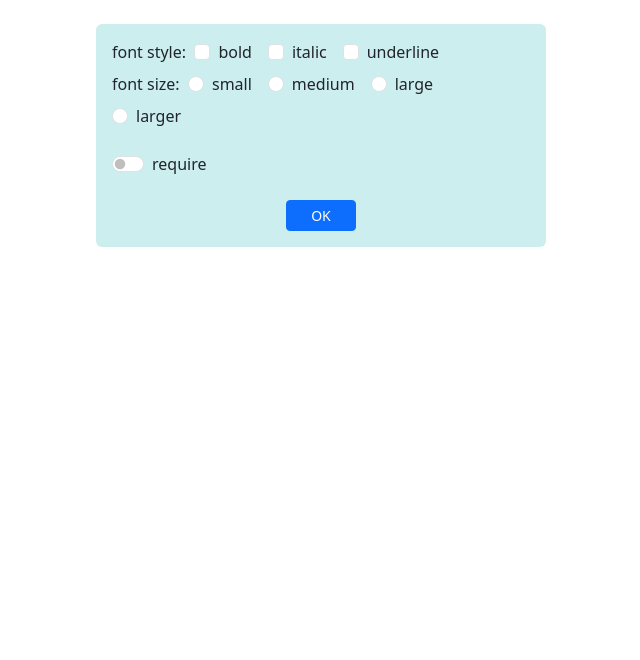
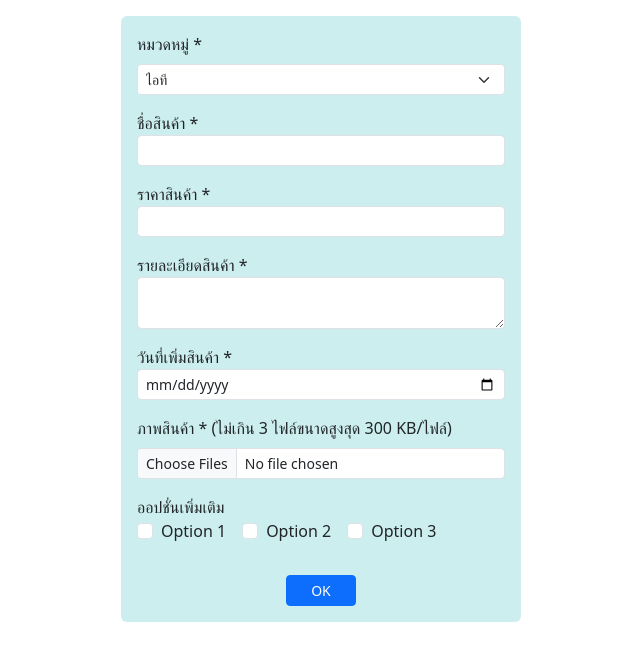
Before and after one commit to Passakorn11/app1, a React (Create React App) app: page / in a window 1280 px wide. Shown: the top 660 px of the page, without its empty margins (319-959 px from the left). Built offline with nearby package versions, Linux system fonts and the light colour scheme.

Commit message:
FormValidation.js
FormValidation.js

```diff
--- a/package.json
+++ b/package.json
@@ -9,6 +9,7 @@
     "bootstrap": "^5.3.2",
     "react": "^18.2.0",
     "react-dom": "^18.2.0",
+    "react-hook-form": "^7.47.0",
     "react-router-dom": "^6.16.0",
     "react-scripts": "5.0.1",
     "tar": "^6.2.0",
--- a/src/App.js
+++ b/src/App.js
@@ -1,7 +1,8 @@
 import React from 'react'
 import FormCheck from './form-check'
+import FormValidation from './form-validation'
 export default function App() {
-  return <FormCheck/>
+  return <FormValidation/>
 
 }
 /*import MessageBox from './state-func'
--- /dev/null
+++ b/src/form-validation.js
@@ -0,0 +1,91 @@
+import React from 'react'
+import { useForm } from 'react-hook-form'
+export default function FormValidation() {
+const cats = [['100', 'ไอที'], ['200', 'เครื่องจักรกล'], ['300', 'เคมีภัณฑ์']]
+const opts = ['Option 1', 'Option 2', 'Option 3']
+const inputFile = React.createRef()
+const {register, handleSubmit, formState: {errors}} = useForm()
+const onSubmitForm = (event) => {
+let maxNumFiles = 3
+let maxSize = 300
+if (inputFile.current.files.length > maxNumFiles) {
+    alert(`เลือกได้ไม่เกิน ${maxNumFiles} ไฟล์`)
+    //event.preventDefault()
+    return
+    }
+    for (let f of inputFile.current.files) {
+    if (f.size > maxSize * 1000) {
+    alert(`ขนาดของแต่ละไฟล์ต้องไม่เกิน ${maxSize} KB`)
+    //event.preventDefault()
+    return
+    }
+    }
+    }
+    const err = {
+        fontSize: 'smaller',
+        color: 'red'
+        }
+        return (
+        <div className="mt-3 mb-5 mx-auto p-3 rounded"
+        style={{ width:'400px', background:'#cee'}}>
+        <form onSubmit={handleSubmit(onSubmitForm)}>
+        <div className="form-group mb-3">
+        <label htmlFor="cats" className="form-label">หมวดหมู่ *</label>
+        <select id="cats" className="form-select form-select-sm">
+{
+cats.map(item => {
+return <option value={item[0]}>{item[1]}</option>
+})
+}
+</select>
+</div>
+<div className="form-group mb-3">
+<label htmlFor="name">ชื่อสินค้า *</label>
+<input type="text" id="name" name="name" maxLength="50"
+className="form-control form-control-sm"
+{...register('name', {required: true, maxLength: 30})} />
+{errors.name && <div style={err}>กรุณาระบุชื่อสินค้า</div>}
+</div>
+<div className="form-group mb-3">
+<label htmlFor="price">ราคาสินค้า *</label>
+<input type="number" id="price" name="price" min="0" step="any"
+className="form-control form-control-sm"
+{...register('price', {validate: value => parseFloat(value) > 0}) } />
+{errors.price && <div style={err}>กำหนดราคาสินค้าเป็นตัวเลขที่มากกว่า0</div>}
+</div>
+<div className="form-group mb-3">
+<label htmlFor="detail">รายละเอียดสินค้า *</label>
+<textarea id="detail" name="detail" rows="2" maxLength="250"
+className="form-control form-control-sm"
+{...register('detail', { required: true, minLength: 1, maxLength: 200})}>
+</textarea>
+{errors.detail && <div style={err}>ต้องกำหนดรายละเอียดสินค้า</div> }
+</div>
+<div className="form-group mb-3">
+<label htmlFor="dateAdded">วันที่เพิ่มสินค้า *</label>
+<input type="date" id="dateAdded" name="dateAdded"
+className="form-control form-control-sm"/>
+</div>
+<div className="form-group mb-3">
+<label htmlFor="file" className="form-label">ภาพสินค้า * (ไม่เกิน 3 ไฟล์ขนาดสูงสุด 300 KB/ไฟล์)</label>
+<input type="file" id="file" accept="image/*"className="form-control form-control-sm" ref={inputFile} multiple/>
+</div>
+<div>ออปชั่นเพิ่มเติม</div>
+{
+opts.map((opt, i) => {
+return (
+<div className="form-check form-check-inline mb-2">
+<input type="checkbox" id={'opt'+i} value={opt}
+className="form-check-input"/>
+<label htmlFor={'opt'+i} className="form-check-label">{opt}</label>
+</div>
+)
+})
+}
+<div className="text-center mt-4">
+<button className="btn btn-sm btn-primary px-4">OK</button>
+</div>
+</form>
+</div>
+)
+}
```
Also changed, not shown: 1 other file (tests, documents, lock files or other folders).
